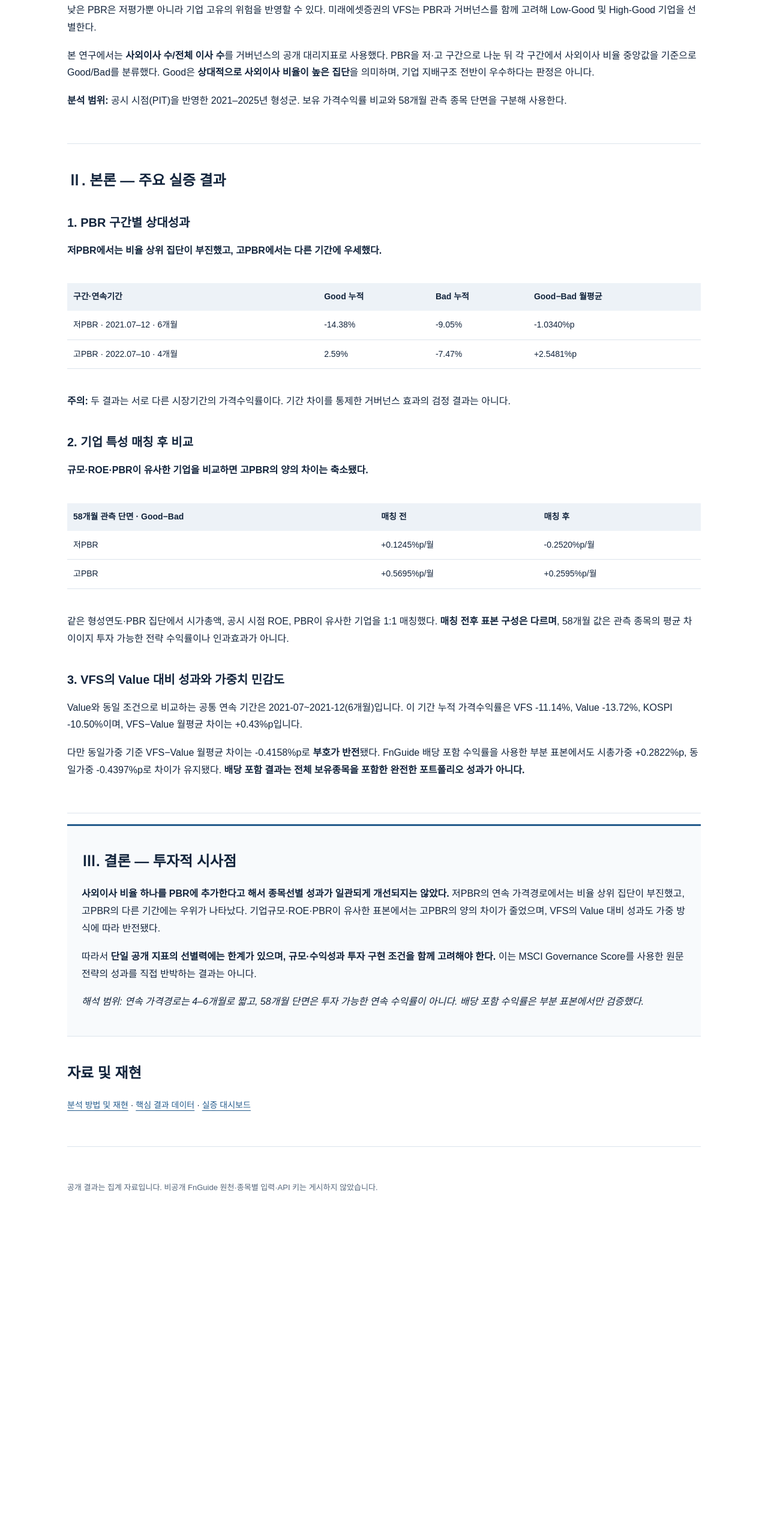
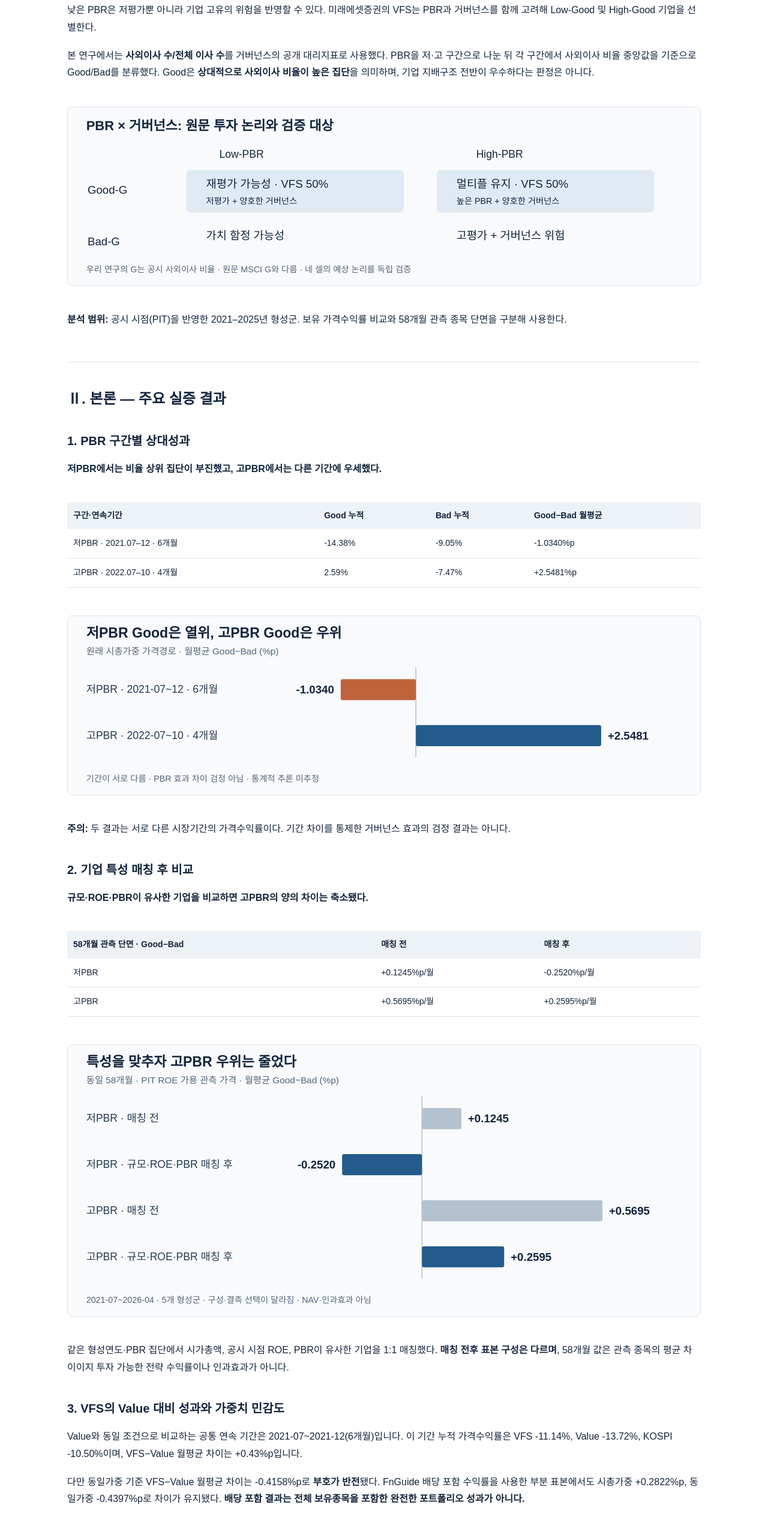
Before and after one commit to bucheoncityboy/mirae-governance-vfs-research, a website: page dashboard/index.html in a window 1280 px wide. Shown: the part 919-3448 px from the top of the page at 60% size. Before the commit the page ends 2938 px from the top, so only its background shows below. Drawn offline with Linux system fonts and the light colour scheme.

Commit message:
Show four README-matched research figures on GitHub Pages

```diff
--- a/dashboard/index.html
+++ b/dashboard/index.html
@@ -9,6 +9,7 @@
 </section>
 <section id="intro"><h2>Ⅰ. 서론 — 연구 배경과 설계</h2><p>낮은 PBR은 저평가뿐 아니라 기업 고유의 위험을 반영할 수 있다. 미래에셋증권의 VFS는 PBR과 거버넌스를 함께 고려해 Low-Good 및 High-Good 기업을 선별한다.</p>
 <p>본 연구에서는 <strong>사외이사 수/전체 이사 수</strong>를 거버넌스의 공개 대리지표로 사용했다. PBR을 저·고 구간으로 나눈 뒤 각 구간에서 사외이사 비율 중앙값을 기준으로 Good/Bad를 분류했다. Good은 <strong>상대적으로 사외이사 비율이 높은 집단</strong>을 의미하며, 기업 지배구조 전반이 우수하다는 판정은 아니다.</p>
+<div class="chart-wrap"><img src="supplement/structure.svg" alt="PBR과 사외이사 비율로 나눈 네 집단 및 VFS 구성"></div>
 <p><strong>분석 범위:</strong> 공시 시점(PIT)을 반영한 2021–2025년 형성군. 보유 가격수익률 비교와 58개월 관측 종목 단면을 구분해 사용한다.</p>
 </section>
 <section id="evidence"><h2>Ⅱ. 본론 — 주요 실증 결과</h2><h3>1. PBR 구간별 상대성과</h3>
@@ -35,6 +36,7 @@
 <td>+2.5481%p</td>
 </tr>
 </tbody></table></div>
+<div class="chart-wrap"><img src="supplement/pbr_spread.svg" alt="저PBR과 고PBR의 월평균 Good−Bad 수익률 차이 — 비교기간이 서로 다름"></div>
 <p><strong>주의:</strong> 두 결과는 서로 다른 시장기간의 가격수익률이다. 기간 차이를 통제한 거버넌스 효과의 검정 결과는 아니다.</p>
 <h3>2. 기업 특성 매칭 후 비교</h3>
 <p><strong>규모·ROE·PBR이 유사한 기업을 비교하면 고PBR의 양의 차이는 축소됐다.</strong></p>
@@ -57,10 +59,12 @@
 <td>+0.2595%p/월</td>
 </tr>
 </tbody></table></div>
+<div class="chart-wrap"><img src="supplement/matching.svg" alt="규모·ROE·PBR 매칭 전후 Good−Bad 상대성과"></div>
 <p>같은 형성연도·PBR 집단에서 시가총액, 공시 시점 ROE, PBR이 유사한 기업을 1:1 매칭했다. <strong>매칭 전후 표본 구성은 다르며</strong>, 58개월 값은 관측 종목의 평균 차이이지 투자 가능한 전략 수익률이나 인과효과가 아니다.</p>
 <h3>3. VFS의 Value 대비 성과와 가중치 민감도</h3>
 <p>Value와 동일 조건으로 비교하는 공통 연속 기간은 2021-07~2021-12(6개월)입니다. 이 기간 누적 가격수익률은 VFS -11.14%, Value -13.72%, KOSPI -10.50%이며, VFS−Value 월평균 차이는 +0.43%p입니다.</p>
 <p>다만 동일가중 기준 VFS−Value 월평균 차이는 -0.4158%p로 <strong>부호가 반전</strong>됐다. FnGuide 배당 포함 수익률을 사용한 부분 표본에서도 시총가중 +0.2822%p, 동일가중 -0.4397%p로 차이가 유지됐다. <strong>배당 포함 결과는 전체 보유종목을 포함한 완전한 포트폴리오 성과가 아니다.</strong></p>
+<div class="chart-wrap"><img src="supplement/implementation.svg" alt="시총가중·동일가중에서 VFS−Value 성과 차이가 달라지는 모습"></div>
 </section>
 <section id="conclusion"><h2>Ⅲ. 결론 — 투자적 시사점</h2><p><strong>사외이사 비율 하나를 PBR에 추가한다고 해서 종목선별 성과가 일관되게 개선되지는 않았다.</strong> 저PBR의 연속 가격경로에서는 비율 상위 집단이 부진했고, 고PBR의 다른 기간에는 우위가 나타났다. 기업규모·ROE·PBR이 유사한 표본에서는 고PBR의 양의 차이가 줄었으며, VFS의 Value 대비 성과도 가중 방식에 따라 반전됐다.</p>
 <p>따라서 <strong>단일 공개 지표의 선별력에는 한계가 있으며, 규모·수익성과 투자 구현 조건을 함께 고려해야 한다.</strong> 이는 MSCI Governance Score를 사용한 원문 전략의 성과를 직접 반박하는 결과는 아니다.</p>
```
